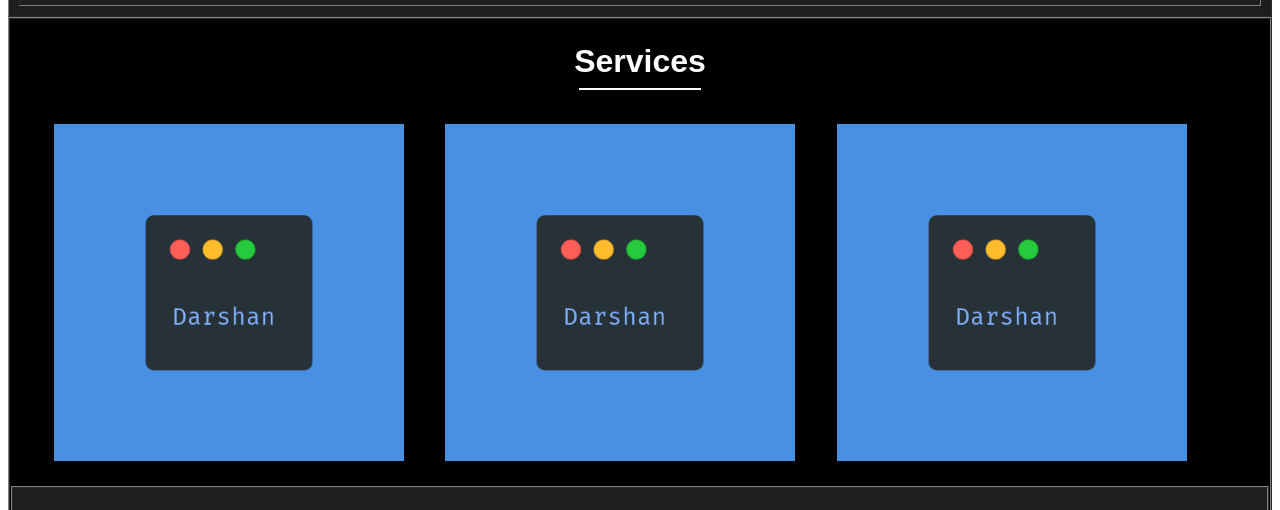
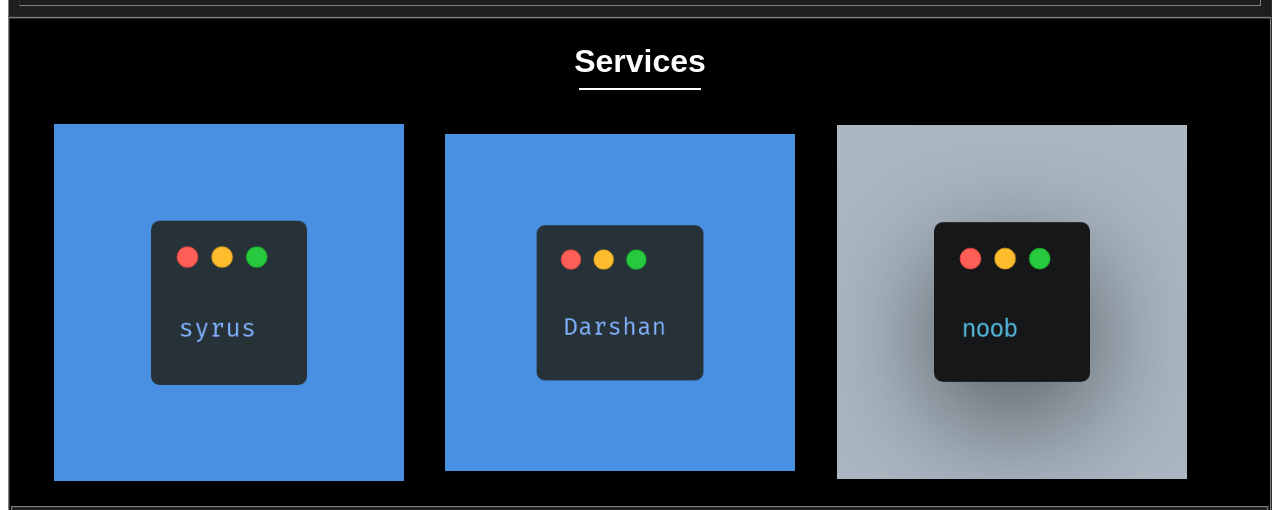
Before and after one commit to darshanborah007/repo11, a plain HTML site: page index.html in a window 1280 px wide. Shown: the part 860-1370 px from the top of the page. Drawn offline with Linux system fonts and the light colour scheme.

Commit message:
new commit

```diff
--- a/index.html
+++ b/index.html
@@ -204,13 +204,13 @@
                         </tr>
                         <tr>
                             <td width="30%">
-                                <a href="sy1.html"><img src="carbon.jfif.png" alt="sy1" width="350"></a>
+                                <a href="sy1.html"><img src="carbonn.jfif.png" alt="sy1" width="350"></a>
                             </td>
                             <td width="30%">
                                 <a href="sy2.html"><img src="carbon.jfif.png" alt="sy2" width="350"></a>
                             </td>
                             <td width="30%">
-                                <a href="sy3.html"><img src="carbon.jfif.png" alt="sy3" width="350"></a>
+                                <a href="sy3.html"><img src="carbonnn.jfif.png" alt="sy3" width="350"></a>
                             </td>
                         </tr>
                         <tr>
```
Also changed, not shown: carbonn.jfif.png (added), carbonnn.jfif.png (added).
